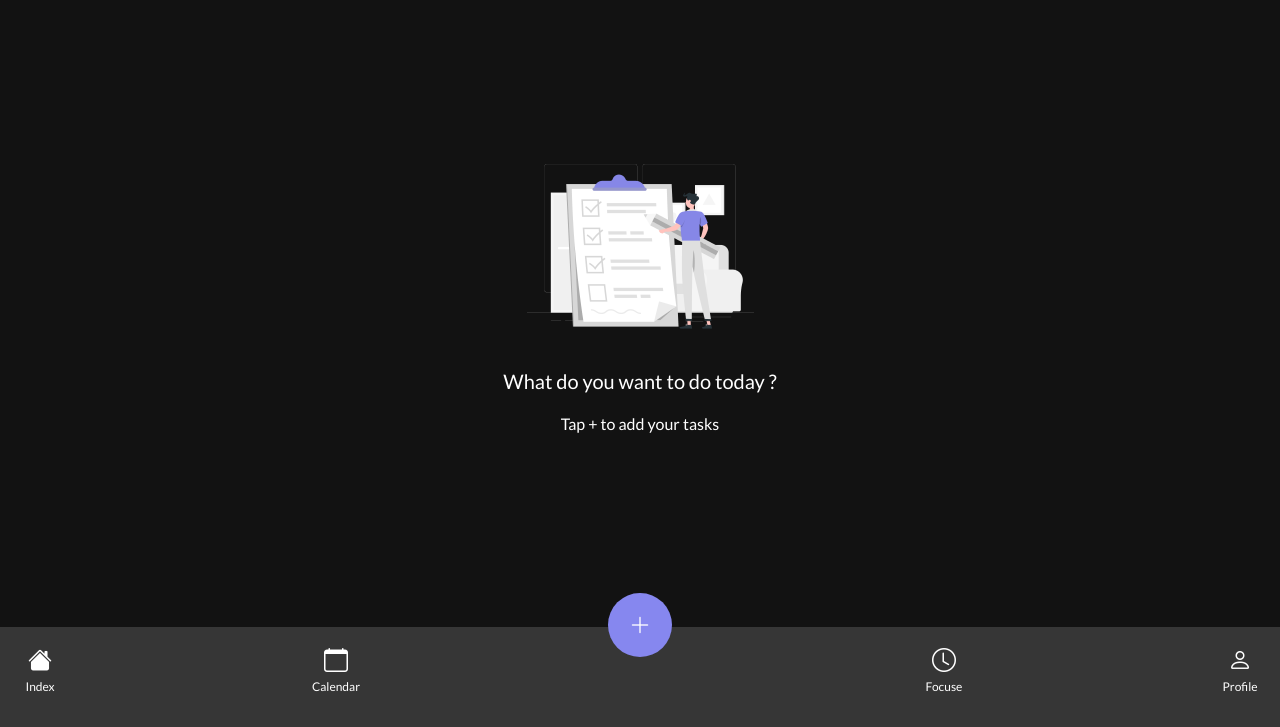
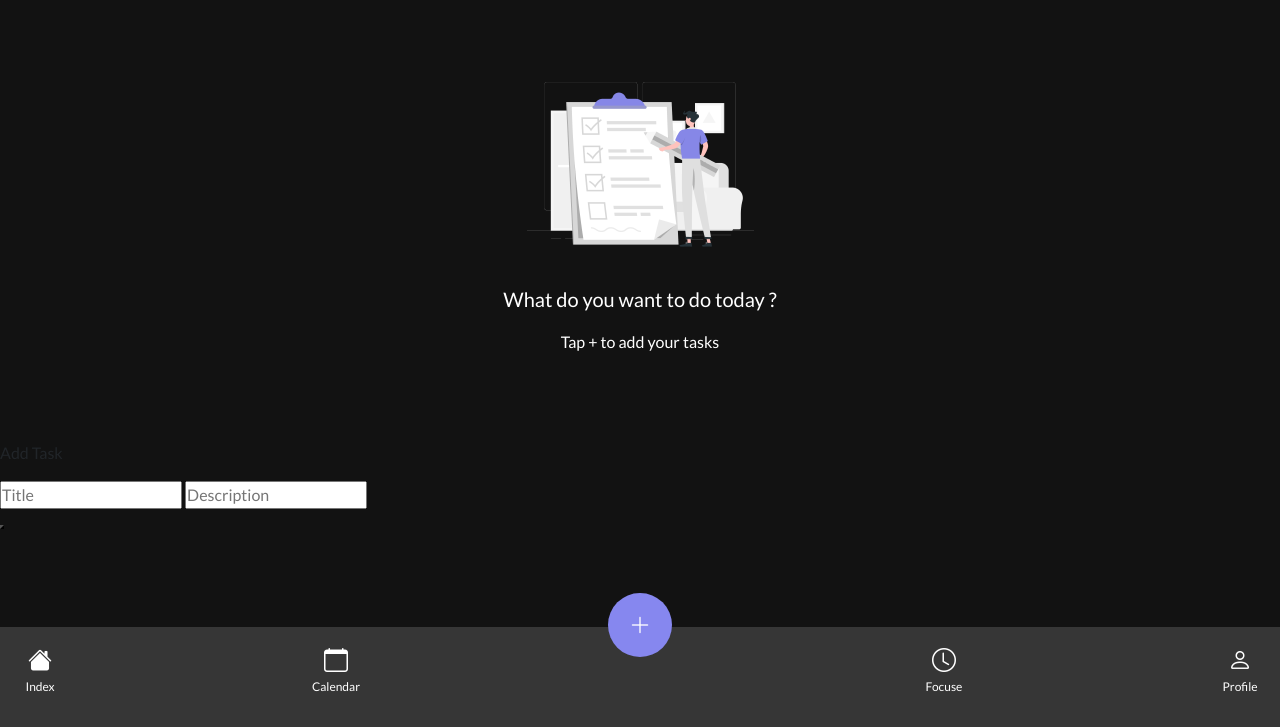
Before and after one commit to ViniTkL/TAP-RAD-TODO-LIST, a plain HTML site: page index.html in a window 1280 px wide. Both pictures are taken after a click on the button 640 px from the left and 698 px from the top of the page. Shown: the part 73-800 px from the top of the page. Drawn offline with nearby package versions, Linux system fonts and the light colour scheme.

Commit message:
passando controller e view

```diff
--- a/index.html
+++ b/index.html
@@ -37,6 +37,10 @@
             <p>Tap + to add your tasks</p>
         </section>
 
+        <div class="ButtonAdd">
+
+        </div>
+
          <!--Menu final (footer) -->
         <nav class="w-100" style="height: 124px;">
             <div class="bottom-navigation color-navigation w-100 d-flex justify-content-between align-items-center px-3 pb-1 position-absolute" style="height: 100px; bottom:0;">
@@ -56,9 +60,9 @@
 
 
                 <button type="button" class="btn rounded-circle position-relative d-flex justify-content-center align-items-center ">
-                    <div class="icon-add-task position-relative d-flex justify-content-center align-items-center" style="width: 32px; height: 32px;">
+
                         <i class="bi bi-plus-lg text-white" style="font-size: 22px;"></i>
-                    </div>
+
                 </button>
 
                 <div class="icon d-flex flex-column justify-content-center align-items-center pt-1">
@@ -77,8 +81,12 @@
                 </div>
             </div>
         </nav>
+
     </main>
 
+    <script src="./js/controller.js"></script>
+    <script src="./js/view.js"></script>
+    <script>new controller()</script>
 
     <script src="https://cdn.jsdelivr.net/npm/bootstrap@5.3.3/dist/js/bootstrap.bundle.min.js" integrity="sha384-YvpcrYf0tY3lHB60NNkmXc5s9fDVZLESaAA55NDzOxhy9GkcIdslK1eN7N6jIeHz" crossorigin="anonymous"></script>
 </body>
--- a/js/controller.js
+++ b/js/controller.js
@@ -0,0 +1,37 @@
+class controller { constructor(){
+
+
+    this.ButtonAddTask = document.querySelector(".btn")
+
+    this.View = new view()
+
+    this.AddTask = document.querySelector(".ButtonAdd")
+
+    this.showTask()
+
+}
+
+showTask(){
+    this.ButtonAddTask.addEventListener("click", () =>{
+
+        this.AddTask.innerHTML += this.View.render()
+
+            this.closeTask()
+
+    })
+
+}
+
+closeTask(){
+
+    const SaveIcon = document.querySelector(".save-icon")
+    //Tratar e salvar os dados aqui antes de excluir a task
+    SaveIcon.addEventListener("click", () =>{
+
+        this.AddTask.innerHTML = ""
+
+    })
+
+}
+
+}
--- a/js/view.js
+++ b/js/view.js
@@ -0,0 +1,80 @@
+
+class view { constructor(){}
+
+    render(){
+
+        return `
+
+            <section class="conteinerTask">
+
+            <div class="corpoTask">
+
+                <p id="Add-Task-Name">Add Task</p>
+
+                <input class="name-task" type="text" placeholder="Title" spellcheck="false">
+
+                <input class="description-task" type="text" placeholder="Description" spellcheck="false">
+
+                <div class="icons">
+
+                    <a href="checklist.jpg" class="link-timer">
+                    <i class="gg-timer"></i>
+                    </a>
+
+                    <a href="checklist.jpg" class="link-tag">
+                    <i class="gg-pentagon-down"></i>
+                    </a>
+
+                    <a href= "checklist.jpg" class="link-flag">
+                    <i class="gg-flag-alt"></i>
+                    </a>
+
+                </div>
+
+                <button class="save-icon">
+
+                    <a class="link-send">
+
+                        <i class="gg-chevron-right-r"></i>
+
+                    </a>
+
+                </button>
+
+            </div>
+
+            <style>
+                #text, #casinha, #descricao{
+                    opacity: 40%;
+                }
+
+                .vetor1, .vetor2, .vetor3, .little-options, .profile, .icon-casa,
+                .icon-calendar, .gg-math-plus, .icon-focuse, .icon-profile{
+                    opacity: 40%;
+                }
+
+                .icon-new{
+                    opacity: 90%;
+                }
+
+                #imagem-meio{
+                    display: none;
+                }
+
+                #first-text{
+                    display: none;
+                }
+
+                #second-text{
+                    display: none;
+                }
+
+            </style>
+
+        </section>
+
+        `
+
+    }
+
+}
```
